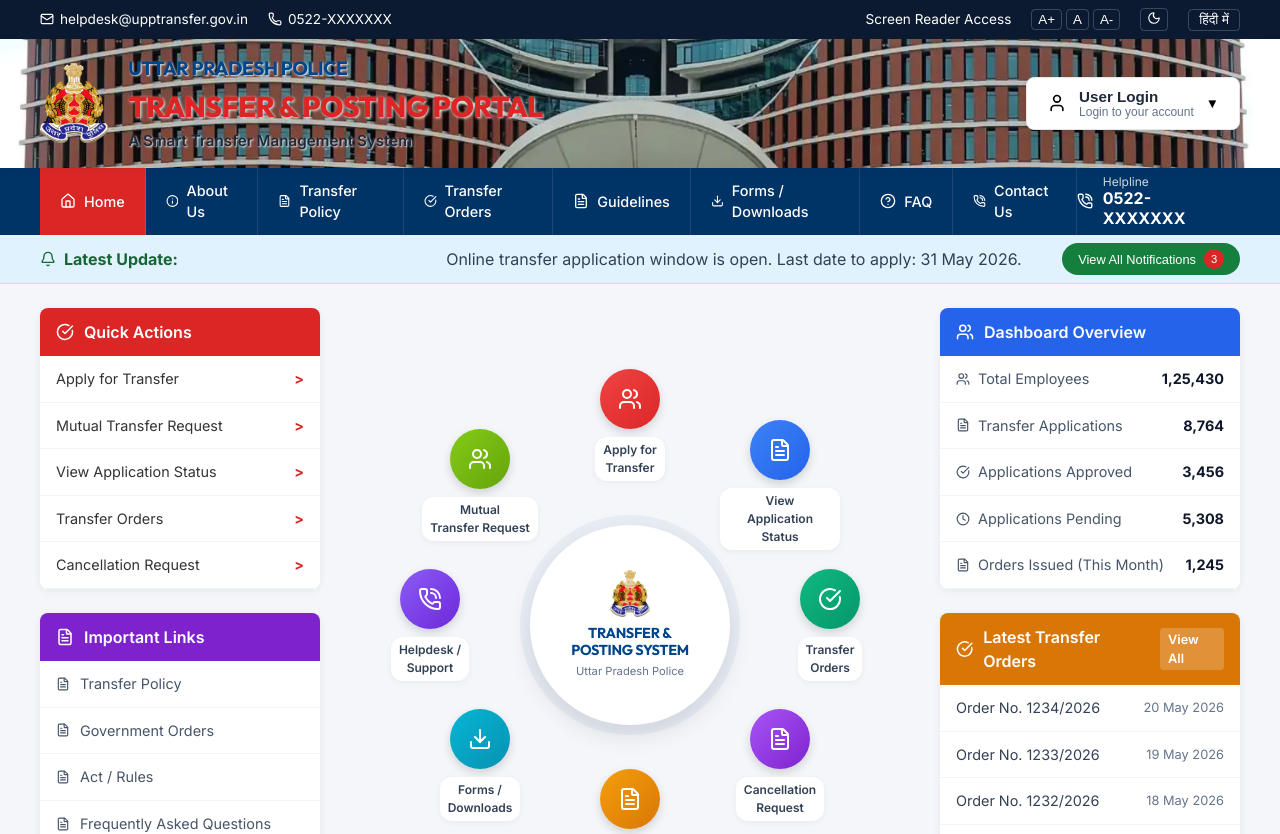
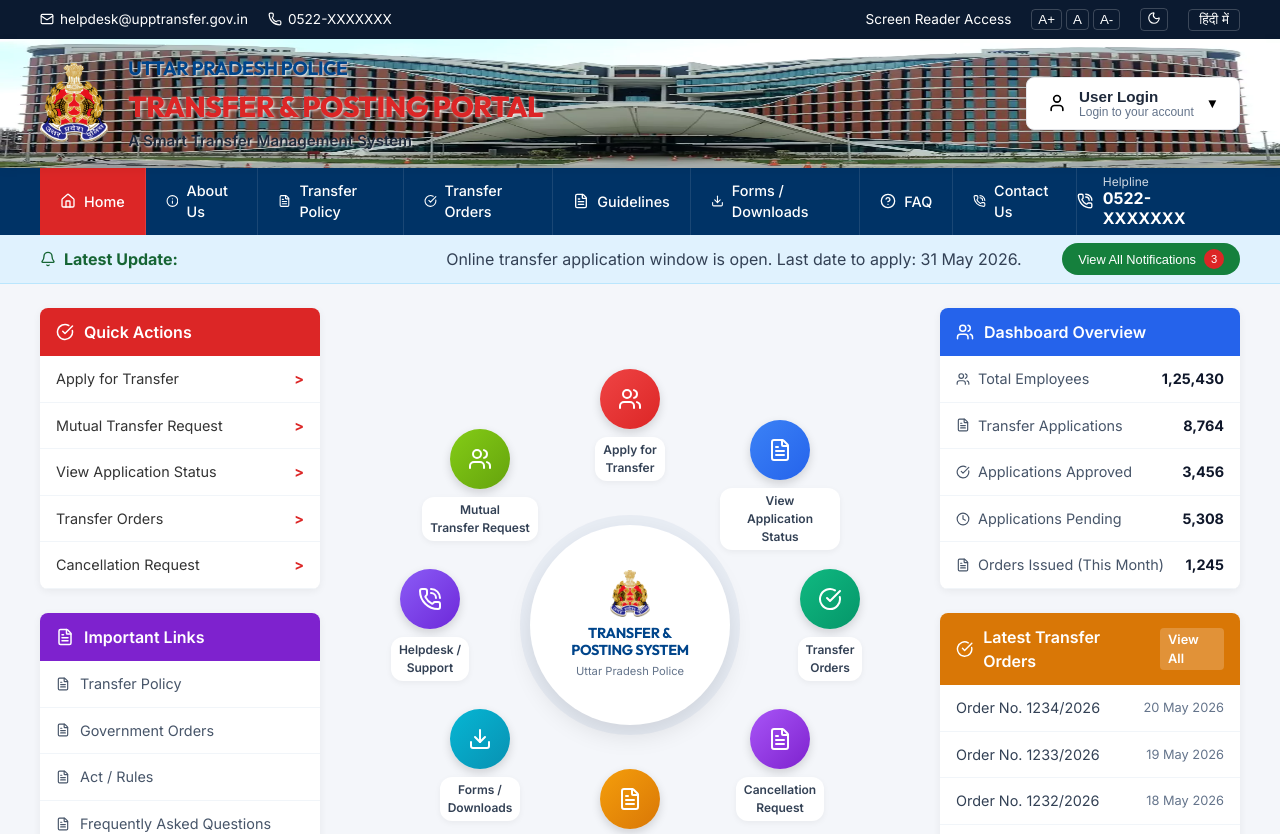
Before and after one commit to rahuldwivedidwivedi7-ai/UPPTS-PORATAL, a React (Vite) app in the folder frontend/: page / in a window 1280 px wide. Shown: the top 834 px of the page. Built offline with nearby package versions, Linux system fonts and the light colour scheme; no server answers.

Commit message:
style: Zoom out image to show completely (100% 100%)

```diff
--- a/frontend/src/components/LandingPage.css
+++ b/frontend/src/components/LandingPage.css
@@ -55,8 +55,9 @@
   position: relative;
   z-index: 10;
   background-image: url('/assets/signature-building.jpg');
-  background-size: cover;
+  background-size: 100% 100%;
   background-position: center;
+  background-repeat: no-repeat;
 }
 
 .header-brand {
```
